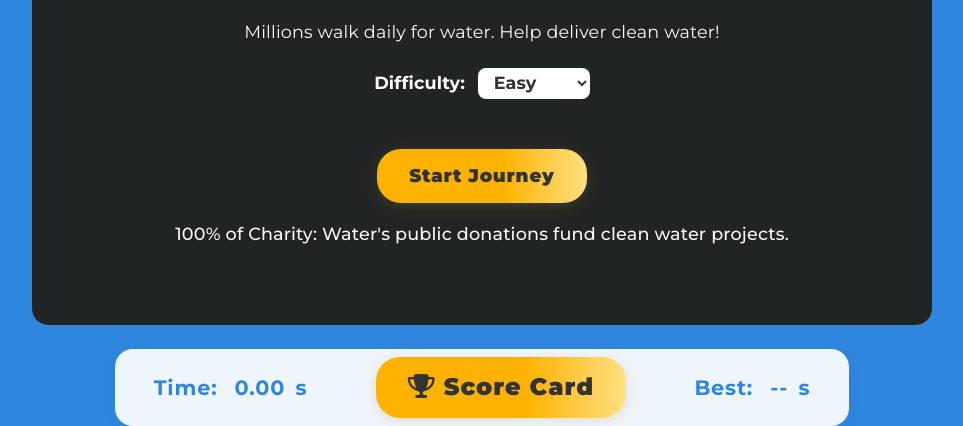
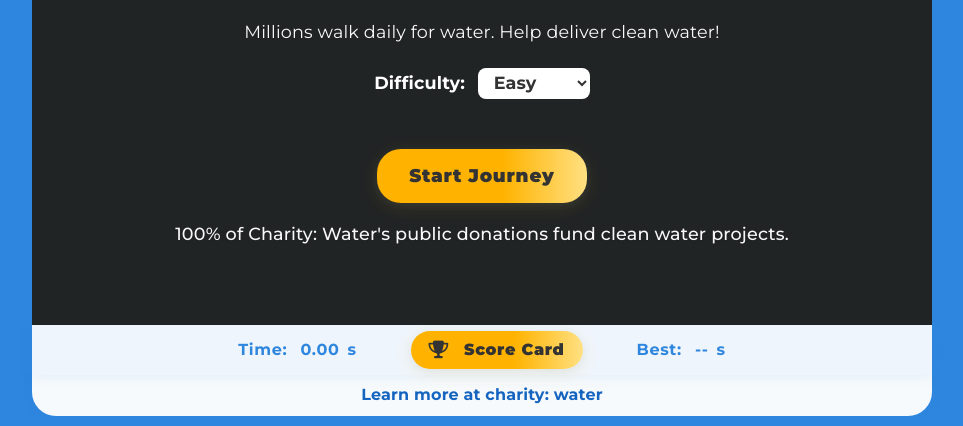
Before and after one commit to Ramsey-USA/water-runner, a plain HTML site: page index.html in a window 1280 px wide. Shown: the part 422-848 px from the top of the page, without its empty margins (158-1121 px from the left). Drawn offline with Linux system fonts and the light colour scheme.

Commit message:
Add footer with charity link and improve button styles for consistency

```diff
--- a/index.html
+++ b/index.html
@@ -134,6 +134,11 @@
             <ul id="scoreCardList"></ul>
         </div>
     </div>
+    <footer id="game-footer">
+        <a href="https://www.charitywater.org/" target="_blank" rel="noopener" class="footer-link">
+            Learn more at <strong>charity: water</strong>
+        </a>
+    </footer>
     <script src="script.js"></script>
 </body>
 </html>
--- a/style.css
+++ b/style.css
@@ -43,7 +43,7 @@ body {
     margin: 0;
     color: var(--color-dark-gray);
     letter-spacing: 0.01em;
-    overflow: hidden;
+    overflow-x: hidden;
 }
 
 h1, h2, h3, h4, h5, h6 {
@@ -65,7 +65,7 @@ h1, h2, h3, h4, h5, h6 {
     background: var(--color-green, #43a047);
     color: var(--color-white);
     padding: calc(1.2vw) calc(1.6vw); /* 20% less than 1.5vw 2vw */
-    border-radius: 24px;
+    border-radius: 24px 24px 0 0;
     box-sizing: border-box;
     font-size: 0.88em; /* 20% smaller than 1.1em */
     transition: padding 0.2s, font-size 0.2s;
@@ -320,7 +320,7 @@ h1, h2, h3, h4, h5, h6 {
     background: var(--color-light-blue-bg);
     overflow: hidden;
     box-sizing: border-box;
-    border-radius: 16px;
+    border-radius: 0;
     margin: 0 auto;
 }
 
@@ -491,16 +491,18 @@ canvas {
     background: rgba(255,255,255,0.92);
     color: var(--color-blue);
     font-family: var(--font-main);
-    font-size: 1.3em;
+    font-size: 1em;                /* Match footer font size */
     font-weight: 700;
-    border-radius: 18px;
-    padding: 8px 28px;
+    border-radius: 0;
+    padding: 6px 10px;             /* Decrease vertical and horizontal padding */
     box-shadow: 0 2px 12px rgba(46,134,222,0.10);
     z-index: 1;
     min-width: 180px;
     letter-spacing: 0.04em;
-    margin: 24px auto 0 auto; /* space above, centered */
-    width: fit-content;
+    margin: 0 auto 0 auto;       /* Decrease space above, keep centered */
+    width: 100%;
+    max-width: 900px;
+    box-sizing: border-box;
 }
 
 #timer-bar span {
@@ -612,9 +614,9 @@ canvas {
     background: var(--color-blue);
     color: var(--color-white);
     border-radius: 24px;
-    padding: 48px 36px 36px 36px;
-    max-width: auto;
-    width: 98vw;
+    padding: 24px 16px 20px 16px;   /* Decreased padding */
+    max-width: 340px;               /* Decreased max width */
+    width: 92vw;
     box-shadow: 0 8px 32px rgba(46,134,222,0.18);
     position: relative;
     text-align: center;
@@ -622,7 +624,7 @@ canvas {
     animation: modalIn 0.22s cubic-bezier(.4,2,.6,1);
     overflow: hidden;
     box-sizing: border-box;
-    margin: 32px 0;
+    margin: 24px 0;
 }
 
 .modal-content h2 {
@@ -842,3 +844,50 @@ canvas {
     align-items: center;
     justify-content: center;
 }
+
+/* === FOOTER === */
+#game-footer {
+    width: 100%;
+    max-width: 900px;
+    margin: 0 auto 0 auto;
+    padding: 10px 2vw 12px 2vw;    /* Decrease vertical padding */
+    box-sizing: border-box;
+    text-align: center;
+    background: #f7fafc;
+    color: #1565c0;
+    font-family: var(--font-main);
+    font-size: 1em;                /* Match timer bar font size */
+    border-radius: 0 0 24px 24px;   /* Rounded corners only at the bottom */
+    box-shadow: 0 2px 12px rgba(46,134,222,0.06);
+}
+
+.footer-link {
+    color: #1565c0;
+    text-decoration: none;
+    font-weight: 700;
+    transition: color 0.2s;
+}
+.footer-link:hover,
+.footer-link:focus {
+    color: var(--color-yellow);
+    text-decoration: underline;
+}
+
+/* Make the score card button content fit on one line */
+.score-card-btn {
+    display: inline-flex;
+    align-items: center;
+    justify-content: center;
+    white-space: nowrap;
+    gap: 0.5em;           /* Space between icon and text */
+    padding: 8px 18px;    /* Reduce padding for a tighter fit */
+    font-size: 1em;       /* Match timer bar/footer font size */
+    min-width: unset;     /* Allow button to shrink if needed */
+    min-height: 38px;     /* Consistent with responsive buttons */
+}
+
+.score-card-btn i {
+    margin-right: 0.4em;
+    font-size: 1.1em;
+    vertical-align: middle;
+}
```
